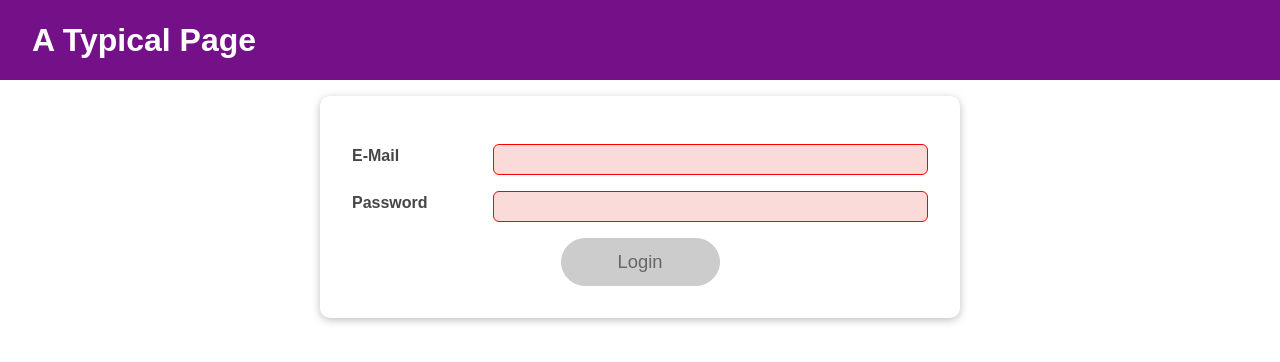
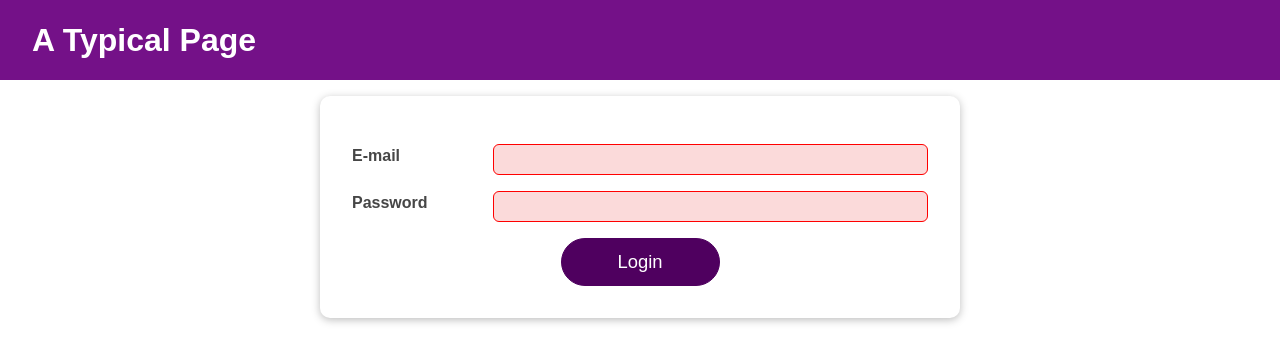
Before and after one commit to naekit/user-admin-basic, a React (Create React App) app: page / in a window 1280 px wide. Shown: the top 362 px of the page. Built offline with nearby package versions, Linux system fonts and the light colour scheme.

Commit message:
imperative ref for focusing input

```diff
--- a/src/components/Login/Login.js
+++ b/src/components/Login/Login.js
@@ -1,9 +1,16 @@
-import React, { useContext, useEffect, useReducer, useState } from "react"
+import React, {
+	useContext,
+	useEffect,
+	useReducer,
+	useRef,
+	useState,
+} from "react"
 
 import Card from "../UI/Card/Card"
 import classes from "./Login.module.css"
 import Button from "../UI/Button/Button"
 import AuthContext from "../../context/auth-context"
+import Input from "../UI/Input/Input"
 
 const emailReducer = (prevState, action) => {
 	if (action.type === "USER_INPUT") {
@@ -44,6 +51,9 @@ const Login = (props) => {
 
 	const ctx = useContext(AuthContext)
 
+	const emailInputRef = useRef()
+	const passwordInputRef = useRef()
+
 	const { isValid: emailValid } = emailState
 	const { isValid: passwordValid } = passwordState
 
@@ -79,46 +89,38 @@ const Login = (props) => {
 
 	const submitHandler = (event) => {
 		event.preventDefault()
+		if (formIsValid) {
 			ctx.onLogIn(emailState.value, passwordState.value)
+		} else if (!emailValid) {
+			emailInputRef.current.focus()
+		} else {
+			passwordInputRef.current.focus()
+		}
 	}
 
 	return (
 		<Card className={classes.login}>
 			<form onSubmit={submitHandler}>
-				<div
-					className={`${classes.control} ${
-						emailState.isValid === false ? classes.invalid : ""
-					}`}
-				>
-					<label htmlFor="email">E-Mail</label>
-					<input
+				<Input
+					ref={emailInputRef}
+					id="email"
+					label="E-mail"
 					type="email"
-						id="email"
-						value={emailState.value}
+					isValid={emailState.isValid}
 					onChange={emailChangeHandler}
 					onBlur={validateEmailHandler}
 				/>
-				</div>
-				<div
-					className={`${classes.control} ${
-						passwordState.isValid === false ? classes.invalid : ""
-					}`}
-				>
-					<label htmlFor="password">Password</label>
-					<input
+				<Input
+					ref={passwordInputRef}
+					id="password"
+					label="Password"
 					type="password"
-						id="password"
-						value={passwordState.value}
+					isValid={passwordState.isValid}
 					onChange={passwordChangeHandler}
 					onBlur={validatePasswordHandler}
 				/>
-				</div>
 				<div className={classes.actions}>
-					<Button
-						type="submit"
-						className={classes.btn}
-						disabled={!formIsValid}
-					>
+					<Button type="submit" className={classes.btn}>
 						Login
 					</Button>
 				</div>
--- a/src/components/Login/Login.module.css
+++ b/src/components/Login/Login.module.css
@@ -1,56 +1,10 @@
 .login {
-  width: 90%;
-  max-width: 40rem;
-  margin: 2rem auto;
-  padding: 2rem;
-}
-
-.control {
-  margin: 1rem 0;
-  display: flex;
-  align-items: stretch;
-  flex-direction: column;
-}
-
-.control label,
-.control input {
-  display: block;
-}
-
-.control label {
-  font-weight: bold;
-  flex: 1;
-  color: #464646;
-  margin-bottom: 0.5rem;
-}
-
-.control input {
-  flex: 3;
-  font: inherit;
-  padding: 0.35rem 0.35rem;
-  border-radius: 6px;
-  border: 1px solid #ccc;
-}
-
-.control input:focus {
-  outline: none;
-  border-color: #4f005f;
-  background: #f6dbfc;
-}
-
-.control.invalid input {
-  border-color: red;
-  background: #fbdada;
+	width: 90%;
+	max-width: 40rem;
+	margin: 2rem auto;
+	padding: 2rem;
 }
 
 .actions {
-  text-align: center;
+	text-align: center;
 }
-
-@media (min-width: 768px) {
-  .control {
-    align-items: center;
-    flex-direction: row;
-  }
-
-}
--- /dev/null
+++ b/src/components/UI/Input/Input.js
@@ -0,0 +1,38 @@
+import React, { useImperativeHandle, useRef } from "react"
+import classes from "./Input.module.css"
+
+const Input = React.forwardRef(
+	({ isValid, label, id, type, value, onChange, onBlur }, ref) => {
+		const inputRef = useRef()
+
+		const activate = () => {
+			inputRef.current.focus()
+		}
+
+		useImperativeHandle(ref, () => {
+			return {
+				focus: activate,
+			}
+		})
+
+		return (
+			<div
+				className={`${classes.control} ${
+					isValid === false ? classes.invalid : ""
+				}`}
+			>
+				<label htmlFor={id}>{label}</label>
+				<input
+					type={type}
+					id={id}
+					value={value}
+					onChange={onChange}
+					onBlur={onBlur}
+					ref={inputRef}
+				/>
+			</div>
+		)
+	}
+)
+
+export default Input
--- /dev/null
+++ b/src/components/UI/Input/Input.module.css
@@ -0,0 +1,44 @@
+.control {
+	margin: 1rem 0;
+	display: flex;
+	align-items: stretch;
+	flex-direction: column;
+}
+
+.control label,
+.control input {
+	display: block;
+}
+
+.control label {
+	font-weight: bold;
+	flex: 1;
+	color: #464646;
+	margin-bottom: 0.5rem;
+}
+
+.control input {
+	flex: 3;
+	font: inherit;
+	padding: 0.35rem 0.35rem;
+	border-radius: 6px;
+	border: 1px solid #ccc;
+}
+
+.control input:focus {
+	outline: none;
+	border-color: #4f005f;
+	background: #f6dbfc;
+}
+
+.control.invalid input {
+	border-color: red;
+	background: #fbdada;
+}
+
+@media (min-width: 768px) {
+	.control {
+		align-items: center;
+		flex-direction: row;
+	}
+}
```
Lines whose indentation alone changed are shown as unchanged.
